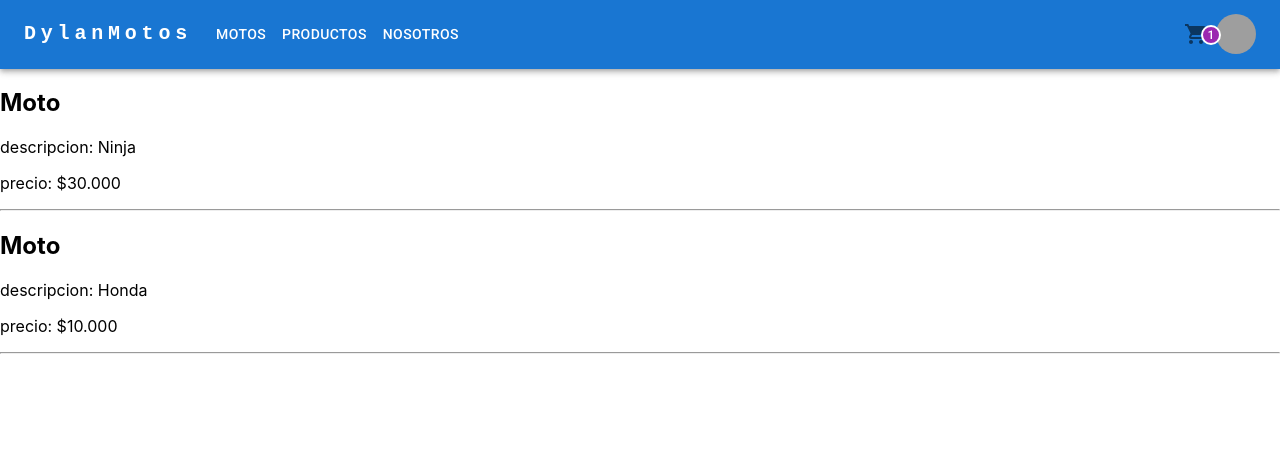
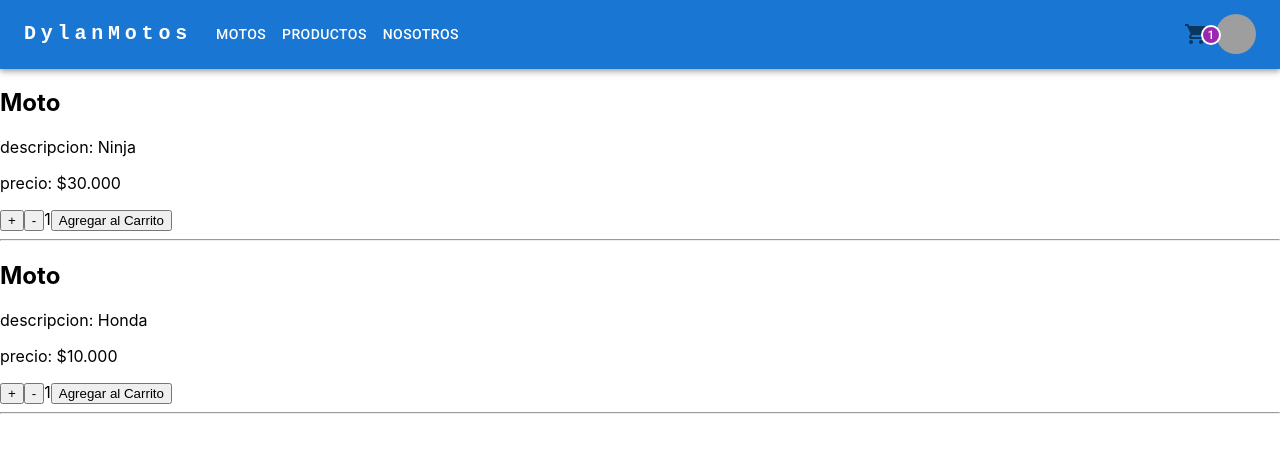
Before and after one commit to AlanJuarezzz3/CoderHouseReact, a React (Create React App) app: page / in a window 1280 px wide. Shown: the top 452 px of the page. Built offline with nearby package versions, Linux system fonts and the light colour scheme; grey boxes are pictures that could not be loaded.

Commit message:
actualizacion contador

```diff
--- /dev/null
+++ b/src/Components/Contador.jsx
@@ -0,0 +1,42 @@
+import React from 'react'
+import {useState, useEffect} from 'react'
+
+const Contador = ({initial, stock}) => {
+
+    const [contador, setContador] = useState(initial);
+    const [agregadoAlCarro, setAgregadoAlCarro] = useState (false);
+
+    const sumar =() =>{
+        if (contador < stock){
+        setContador (contador +1);
+        }
+    }
+    const restar = () =>{
+        if(contador > initial){
+        setContador(contador -1);
+        }
+    }
+    const agregarAlCarro =() =>
+    {
+        setContador(contador);
+        setAgregadoAlCarro(agregadoAlCarro)
+        console.log("agregado");
+    };
+    useEffect (()=>{
+        console.log("ejecutado");
+        return()=>{
+            <h1>Boeeeeeeenas</h1>
+        }
+    },[agregadoAlCarro])
+
+  return (
+    <>
+        <button onClick={()=> sumar()}>+</button>
+        <button onClick={()=> restar()}>-</button>
+        <spam>{contador}</spam>
+        <button onClick={()=> agregarAlCarro()}>Agregar al Carrito</button>
+    </>
+  )
+}
+
+export default Contador
--- a/src/Components/ItemListContainer.jsx
+++ b/src/Components/ItemListContainer.jsx
@@ -1,12 +1,15 @@
-const Mensaje = (props) => {
+import Contador from './Contador';
+
+const ItemListContainer = (props) => {
     return(
     <>
     <h2>Moto</h2>
     <p>descripcion: {props.descripcion}</p>
     <p>precio: {props.precio}</p>
+    <Contador initial ={1} stock ={10}/>
     <hr/>
     </>
     );
 }
 
-export default Mensaje;
+export default ItemListContainer;
```
